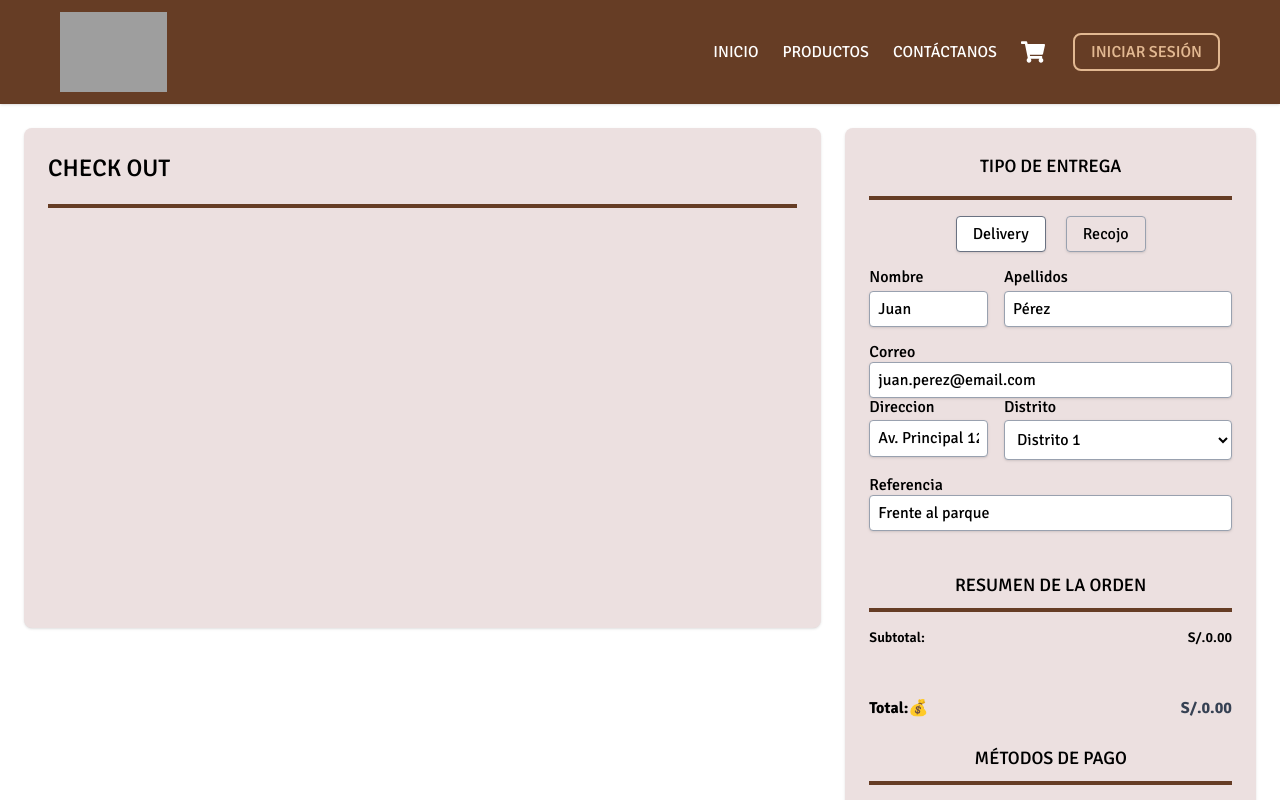
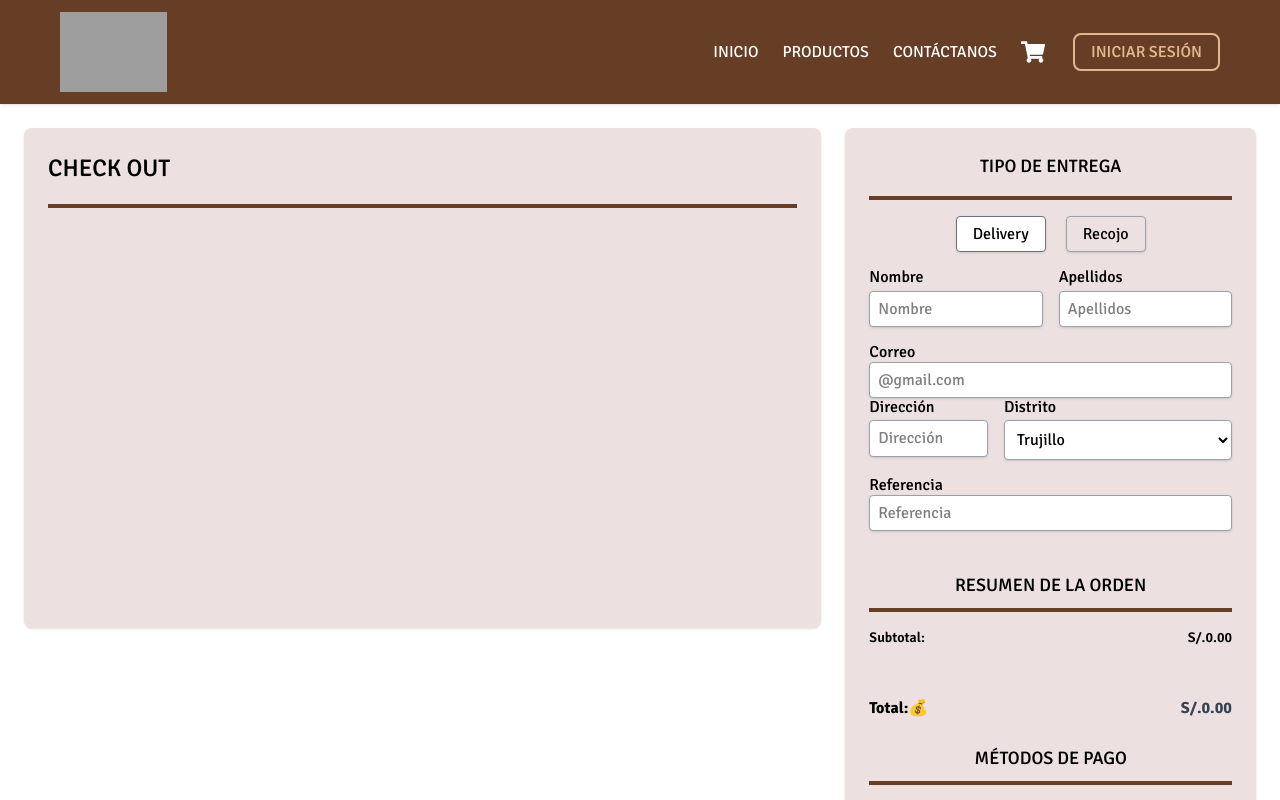
Before and after one commit to YuleisyQuipuzcoa22/IHC, a React (Vite) app in the folder frontend/: page /pago in a window 1280 px wide. Shown: the top 800 px of the page. Built offline with nearby package versions, Linux system fonts and the light colour scheme; grey boxes are pictures that could not be loaded; a web font is replaced by a local one.

Commit message:
pago y individual

```diff
--- a/frontend/src/components/CheckoutForm.jsx
+++ b/frontend/src/components/CheckoutForm.jsx
@@ -1,107 +1,146 @@
-import React, {useState} from "react";
-import Button from "./Button";
+import React, { useEffect, useState } from "react";
+import { useUserStore } from "../store/usuario.store";
 
-const CheckoutForm = () =>{
+const CheckoutForm = () => {
+  const { user } = useUserStore();
 
-    const [modoEntrega, setModoEntrega] = useState('delivery')
+  const [modoEntrega, setModoEntrega] = useState("delivery");
+
   const [form, setForm] = useState({
-        nombre: "Juan",
-        apellidos: "Pérez",
-        correo: "juan.perez@email.com",
-        direccion: "Av. Principal 123",
-        distrito: "Distrito1",
-        referencia: "Frente al parque"
+    nombre: "",
+    apellidos: "",
+    correo: "",
+    direccion: "",
+    distrito: "Trujillo",
+    referencia: "",
   });
 
-    return(
+  // Al cargar el componente, llenar el formulario si hay usuario logueado
+  useEffect(() => {
+    if (user) {
+      setForm((prev) => ({
+        ...prev,
+        nombre: user.nombre || "",
+        apellidos: user.apellidos || "",
+        correo: user.correo || "",
+      }));
+    }
+  }, [user]);
+
+  const handleChange = (e) => {
+    const { name, value } = e.target;
+    setForm((prev) => ({ ...prev, [name]: value }));
+  };
+
+  return (
     <div className="space-y-4">
       <h3 className="text-lg font-bold mb-4 text-center">TIPO DE ENTREGA</h3>
 
-            <div className="flex justify-center gap-5  mt-4 pt-4 border-t-4 border-[#663D25]">
-                <button className={`transition duration-300 ease-in-out hover:scale-115 px-4 py-2 border rounded ${modoEntrega === 'delivery' ? 'bg-white border-gray-500 shadow' : 'border-gray-300 shadow'}`}
-                 onClick={() => setModoEntrega('delivery')}
+      <div className="flex justify-center gap-5 mt-4 pt-4 border-t-4 border-[#663D25]">
+        <button
+          className={`transition duration-300 ease-in-out hover:scale-115 px-4 py-2 border rounded ${
+            modoEntrega === "delivery"
+              ? "bg-white border-gray-500 shadow"
+              : "border-gray-300 shadow"
+          }`}
+          onClick={() => setModoEntrega("delivery")}
         >
           Delivery
         </button>
 
-                <button className={`transition duration-300 ease-in-out hover:scale-115 px-4 py-2 border rounded ${modoEntrega === 'recojo' ? 'bg-white border-gray-500 shadow': 'border-gray-400 shadow'}`}
-                onClick={()=> setModoEntrega('recojo')}
+        <button
+          className={`transition duration-300 ease-in-out hover:scale-115 px-4 py-2 border rounded ${
+            modoEntrega === "recojo"
+              ? "bg-white border-gray-500 shadow"
+              : "border-gray-400 shadow"
+          }`}
+          onClick={() => setModoEntrega("recojo")}
         >
           Recojo
         </button>
       </div>
 
       <div className="flex gap-4">
-
         <div className="flex flex-col w1/2">
           <label className="mb-1 font-medium">Nombre</label>
           <input
             type="text"
+            name="nombre"
             placeholder="Nombre"
             className="bg-white w-full p-2 border border-gray-400 shadow rounded"
             value={form.nombre}
-                        readOnly
+            onChange={handleChange}
           />
         </div>
 
-                <div className=" flex flex-col w1/2">
-                    <label className="w-57 mb-1 font-medium">Apellidos</label>
+        <div className="flex flex-col w1/2">
+          <label className="mb-1 font-medium">Apellidos</label>
           <input
             type="text"
+            name="apellidos"
             placeholder="Apellidos"
             className="bg-white w-full p-2 border border-gray-400 shadow rounded"
             value={form.apellidos}
-                        readOnly
+            onChange={handleChange}
           />
         </div>
       </div>
 
       <label className="font-medium">Correo</label>
       <input
-                type="text"
+        type="email"
+        name="correo"
         placeholder="@gmail.com"
         className="bg-white w-full p-2 border border-gray-400 shadow rounded"
         value={form.correo}
-                readOnly
+        onChange={handleChange}
       />
 
-            {modoEntrega === 'delivery' && (
+      {modoEntrega === "delivery" && (
         <div className="flex gap-4">
           <div className="flex flex-col w1/2">
-                        <label className="mb-1 font-medium">Direccion</label>
+            <label className="mb-1 font-medium">Dirección</label>
             <input
               type="text"
-                            placeholder="Direccion"
+              name="direccion"
+              placeholder="Dirección"
               className="bg-white w-full p-2 border border-gray-400 shadow rounded"
               value={form.direccion}
-                            readOnly
+              onChange={handleChange}
             />
           </div>
 
           <div className="flex flex-col w1/2">
             <label className="mb-1 font-medium">Distrito</label>
             <select
+              name="distrito"
               className="bg-white w-57 p-2 border border-gray-400 shadow rounded"
               value={form.distrito}
-                            disabled
+              onChange={handleChange}
             >
-                            <option value=""></option>
-                            <option value="Distrito1"> Distrito 1</option>
-                            <option value="Distrito2"> Distrito 2</option>
+              <option value="">Seleccione un distrito</option>
+              <option value="Trujillo">Trujillo</option>
+              <option value="Víctor Larco">Víctor Larco</option>
+              <option value="Huanchaco">Huanchaco</option>
+              <option value="La Esperanza"> La Esperanza</option>
+              <option value="Moche"> Moche</option>
+              <option value="El Porvenir"> El Porvenir</option>
             </select>
           </div>
         </div>
       )}
+
       <label className="mb-1 font-medium">Referencia</label>
       <input
         type="text"
+        name="referencia"
         placeholder="Referencia"
         className="bg-white w-full p-2 border border-gray-400 shadow rounded"
         value={form.referencia}
-                readOnly
+        onChange={handleChange}
       />
     </div>
-    )
-}
+  );
+};
 
-export default CheckoutForm
+export default CheckoutForm;
--- a/frontend/src/data/usuarios.json
+++ b/frontend/src/data/usuarios.json
@@ -1,7 +1,8 @@
 [
   {
     "id": 1,
-    "nombre": "Ana",
+    "nombre": "Anaaaa",
+    "apellidos": "Sánchez",
     "correo": "ana@ejemplo.com",
     "contraseña": "1234",
     "tipo_usuario": "cliente"
@@ -9,6 +10,7 @@
   {
     "id": 2,
     "nombre": "Carlos",
+    "apellidos": "Martínez",
     "correo": "carlos@ejemplo.com",
     "contraseña": "admin123",
     "tipo_usuario": "admin"
@@ -16,6 +18,7 @@
    {
     "id": 3,
     "nombre": "Flavio",
+    "apellidos": "Martínez",
     "correo": "flavio@dulcinelly.com",
     "contraseña": "flavio123",
     "tipo_usuario": "asistente"
--- a/frontend/src/pages/ProductoIndividual.jsx
+++ b/frontend/src/pages/ProductoIndividual.jsx
@@ -15,17 +15,16 @@ function ProductoIndividual() {
 
   const incrementarCantidad = (e) => {
   e.stopPropagation();
-    setCantidad(cantidad + 1);
-    actualizarCantidad(producto.id, cantidad + 1);
+  setCantidad((prev) => prev + 1);
 };
 
 const disminuirCantidad = (e) => {
   e.stopPropagation();
   if (cantidad > 1) {
-      setCantidad(cantidad - 1);
-      actualizarCantidad(producto.id, cantidad - 1);
+    setCantidad((prev) => prev - 1);
   }
 };
+
 
   const handleMouseMove = (e) => {
     const { left, top, width, height } = e.currentTarget.getBoundingClientRect();
```
Lines whose indentation alone changed are shown as unchanged.
